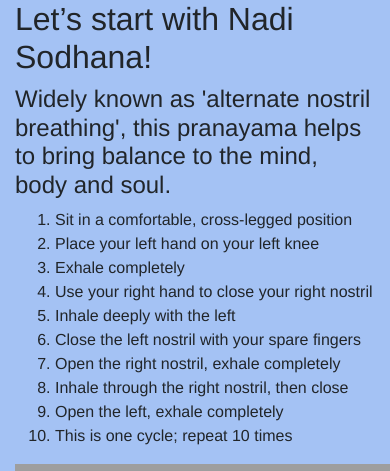
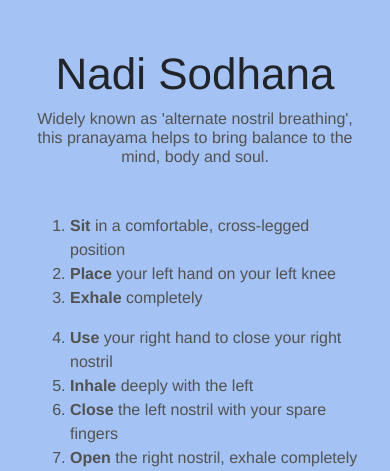
Before and after one commit to joyo11/UI-Design-Basics-of-Pranayama, a Flask app: page /learn/1 in a window 390 px wide; the page is wider, and only the part inside the window is pictured. Shown: the part 126-597 px from the top of that part. Run offline with Flask 3, Linux system fonts and the light colour scheme; some libraries are stand-ins or nearby versions; grey boxes are pictures that could not be loaded.

Commit message:
Began UI implementation for learn page (old learn page is now called learn_old.html)

```diff
--- a/server.py
+++ b/server.py
@@ -18,7 +18,7 @@ homepage_data = {
 learn_data = {
     "1": {
         "id": "1",
-        "title": "Let’s start with Nadi Sodhana!",
+        "title": "Nadi Sodhana",
         "name": "Nadi Sodhana Learn Page",
         "intro": "Widely known as 'alternate nostril breathing', \
                   this pranayama helps to bring balance to the mind, body and soul.",
@@ -31,7 +31,7 @@ learn_data = {
                   "Open the right nostril, exhale completely",
                   "Inhale through the right nostril, then close",
                   "Open the left, exhale completely",
-                  "This is one cycle; repeat 10 times"],
+                  "Repeat 10 times; this was one cycle"],
         "video": "https://www.youtube.com/embed/gWIt5OoQDv8?",
         "timestamps": [("37","55"), ("108","134")],
         "prev": "/",
@@ -40,13 +40,13 @@ learn_data = {
     "2": {
         "id": "2",
         "name": "Bhramari Pranayama Learn Page",
-        "title": "Next Technique - Bhramari Pranayama!",
+        "title": "Bhramari Pranayama",
         "intro": "The name gives you a good idea of how the breath \
                   should be practised – it should sound like a humming bee!",
         "steps": ["Find a comfortable position",
                   "Close your ears and eyes with your fingers and thumbs",
                   "Inhale deeply",
-                  "Then exhale slowly, making a buzzing sound like a bee",
+                  "Exhale slowly, making a buzzing sound like a bee",
                   "You can also make the sound 'om' if this is easier to imagine",
                   "Once you’ve finished the breath, you’ve completed a cycle",
                   "Continue for 5-10 minutes"],
@@ -58,11 +58,11 @@ learn_data = {
     "3": {
         "id": "3",
         "name": "Bhastrika Pranayama Learn Page",
-        "title": "Final Technique - Bhastrika Pranayama!",
+        "title": "Bhastrika Pranayama",
         "intro": "Here is how you can do the ‘bellows breath’:",
         "steps": ["Sit in (lotus) position  with eyes closed and spine straight",
                   "Inhale deeply through your nostrils",
-                  "Then exhale forcefully through your nostrils, using the diaphragm to 'pump'",
+                  "Exhale forcefully through your nostrils, using the diaphragm to 'pump'",
                   "Inhale and exhale forcibly about 10 times (or whatever feels comfortable)",
                   "Then take a deep inhale",
                   "Hold the breath in for as long as you can",
--- a/templates/learn.html
+++ b/templates/learn.html
@@ -7,24 +7,52 @@
 
 	<script type="text/javascript" src="{{ url_for('static', filename = 'learn.js') }}"></script>
 
-	<h2>{{ item.title }}</h2>
-	<h4>{{ item.intro }}</h4>
+	<style>
+        /* Custom Styles */
+
+
+    </style>
+
+    <div class="container mt-5">
+    	<h1 class="text-center large">{{ item.title }}</h1>
+    	<h6 class="text-center gray mb-5">{{ item.intro }}</h6>
+    	<div class="row">
+    		<div class="col-md-6">
 	    		<ol>
 				    {% for step in item.steps %}
-        <li>{{ step }}</li>
+				        {% if loop.index <= 3 %}
+				            {% set words = step.split(' ') %}
+				            <li class="gray"><strong>{{ words[0] }}</strong> {{ ' '.join(words[1:]) }}</li>
+				        {% endif %}
 				    {% endfor %}
 				</ol>
-
+				<ol start="4">
+				    {% for step in item.steps %}
+				        {% if loop.index > 3 %}
+				            {% set words = step.split(' ') %}
+				            <li class="gray"><strong>{{ words[0] }}</strong> {{ ' '.join(words[1:]) }}</li>
+				        {% endif %}
+				    {% endfor %}
+				</ol>
+	    	</div>
+	    	<div class="col-md-6">
 	    		{% for timestamp in item.timestamps %}
 					<div><iframe width="426.666666667" height="240"
 						src= {{ item.video + "start=" + timestamp[0] + "&end=" + timestamp[1] + ";rel=0&amp;showinfo=0"}}
 						frameborder="0">
 					</iframe></div>
 				{% endfor %}
+	    	</div>
+    	</div>
 
     	<div class="arrow-line mt-5">
 			<button id="prev-btn" class="btn left-arrow"></button>
 			<button id="next-btn" class="btn right-arrow"></button>
 		</div>
+    </div>
+
+
+
+
 
 {% endblock %}
```
Also changed, not shown: templates/learn_old.html (added, +30 -0 lines). Lines whose indentation alone changed are shown as unchanged.
